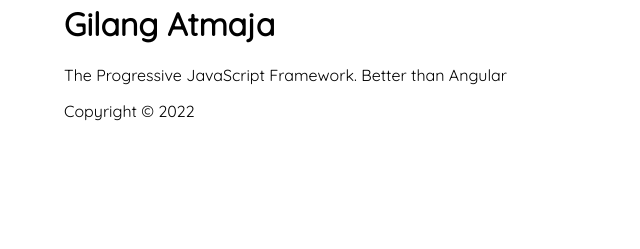
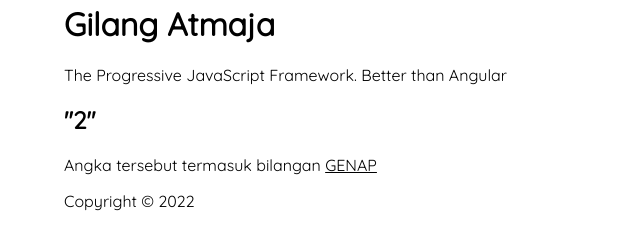
Before and after one commit to tamathecxder/vue-beginners, a plain HTML site: page latihan1.html in a window 1280 px wide. Shown: the part 155-404 px from the top of the page, without its empty margins (0-640 px from the left). Drawn offline with nearby package versions, Linux system fonts and the light colour scheme.

Commit message:
Latihan computed property dengan kasus bilangan genap dan ganjil

```diff
--- a/latihan1.html
+++ b/latihan1.html
@@ -21,6 +21,10 @@
         <!-- Interpolation -->
         <h1>{{ getFullName }}</h1>
         <p>The Progressive JavaScript Framework. {{ isGood ? "Better than Angular" : "But it's really bad" }}</p>
+        <div>
+          <h2>"{{ number }}"</h2>
+          <p>Angka tersebut termasuk bilangan <span style="text-decoration: underline">{{ printEvenOrOdd }}</span></p>
+        </div>
       </header>
 
       <footer id="footer">
@@ -42,6 +46,7 @@
           message: "Hello, JavaScript Framework",
           isGood: true,
           qty: 1,
+          number: 2,
         },
         methods: {
           changeTitleWithParams: function (title) {
@@ -55,7 +60,10 @@
           getFullName: function () {
             return this.firstName + " " + this.lastName;
           },
-        }
+          printEvenOrOdd: function () {
+            return this.number % 2 === 0 ? `GENAP` : `GANJIL`;
+          },
+        },
       });
     </script>
   </body>
```
